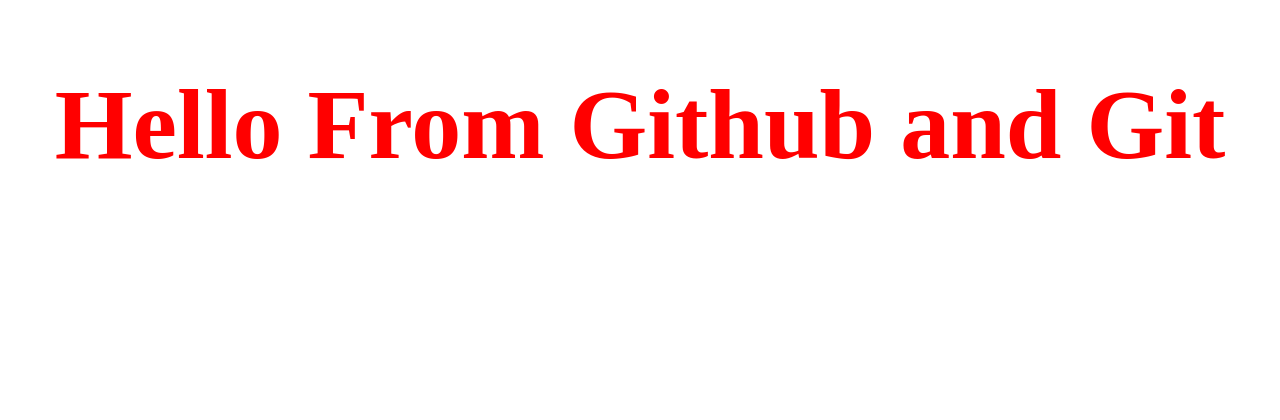
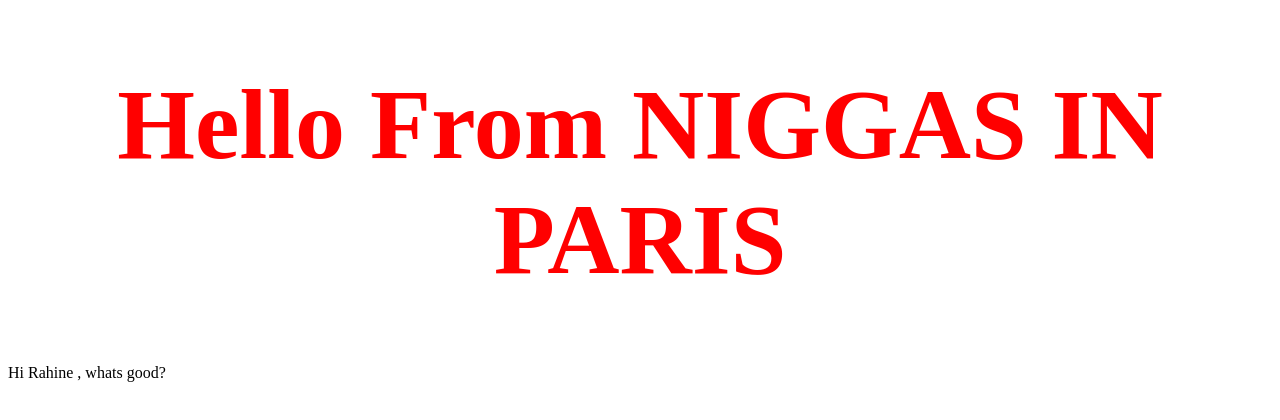
Before and after one commit to valkraidy/cs-it, a plain HTML site: page index.html in a window 1280 px wide. Drawn offline with Linux system fonts and the light colour scheme.

Commit message:
just changed the header

```diff
--- a/index.html
+++ b/index.html
@@ -6,7 +6,9 @@
   </head>
   <body>
     <h1 style="color: red; font-size: 100px; text-align: center">
-      Hello From Github and Git
+      Hello From NIGGAS IN PARIS
     </h1>
+
+    <p>Hi Rahine , whats good?</p>
   </body>
 </html>
```
